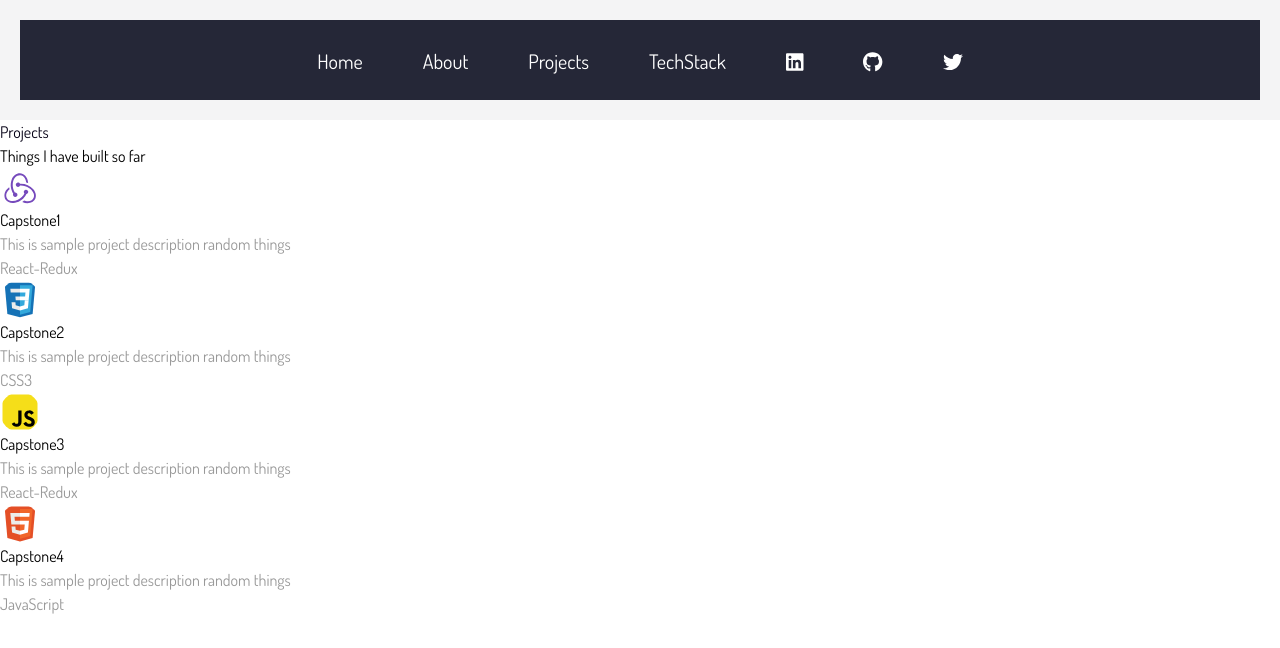
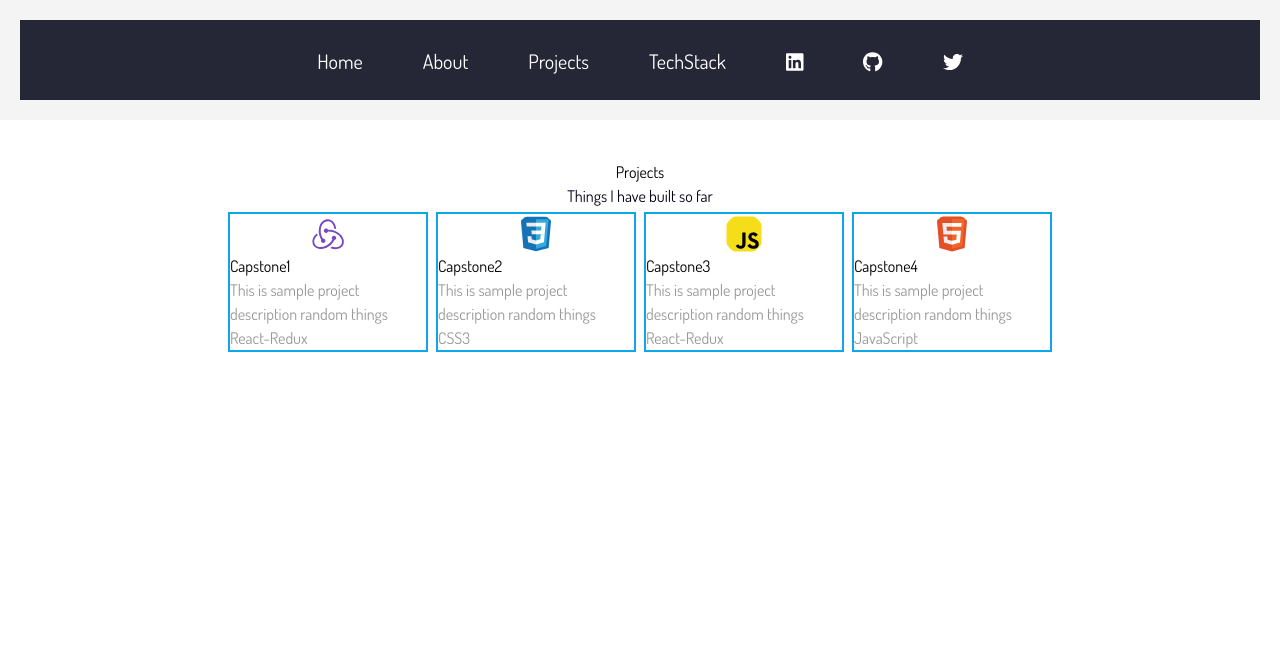
Before and after one commit to kennankole/portfolio, a React (Create React App) app: page /projects in a window 1280 px wide. Shown: the top 648 px of the page. Built offline with nearby package versions, Linux system fonts and the light colour scheme.

Commit message:
Positioning project items using Tailwind css

```diff
--- a/src/features/projects/ProjectCard.js
+++ b/src/features/projects/ProjectCard.js
@@ -1,13 +1,19 @@
 import cardData from '../../app/cardData';
 
 const ProjectCard = () => (
-  <div className="card-container">
+  <div className="flex flex-wrap justify-center">
     {Object.values(cardData).map((card) => (
-      <div key={card.title}>
-        <img src={card.image} alt={card.title} className="h-10 w-10 rounded-full" />
-        <h2>{card.title}</h2>
-        <p>{card.description}</p>
-        <p>{card.language}</p>
+      <div className="w-full sm:w-1/2 md:w-1/3 lg:w-1/4 xl:w-1/6 mb-4 m-1 border-2 border-sky-500" key={card.title}>
+        <div className="flex">
+          <div className="flex flex-col">
+            <div className="flex justify-center">
+              <img src={card.image} alt={card.title} className="h-10 w-10 rounded-full" />
+            </div>
+            <h2>{card.title}</h2>
+            <p>{card.description}</p>
+            <p>{card.language}</p>
+          </div>
+        </div>
       </div>
     ))}
   </div>
--- a/src/features/projects/Projects.js
+++ b/src/features/projects/Projects.js
@@ -1,12 +1,14 @@
 import ProjectCard from './ProjectCard';
 
 const Projects = () => (
-  <div>
-    <h1>Projects</h1>
-    <div className="project-container">
-      <h2>Things I have built so far</h2>
-      <ProjectCard />
+  <div className="p-10">
+    <div className="flex justify-center">
+      <div className="flex flex-col">
+        <h2 className="flex justify-center">Projects</h2>
+        <h1 className="flex justify-center">Things I have built so far</h1>
+      </div>
     </div>
+    <ProjectCard />
   </div>
 );
 export default Projects;
```
